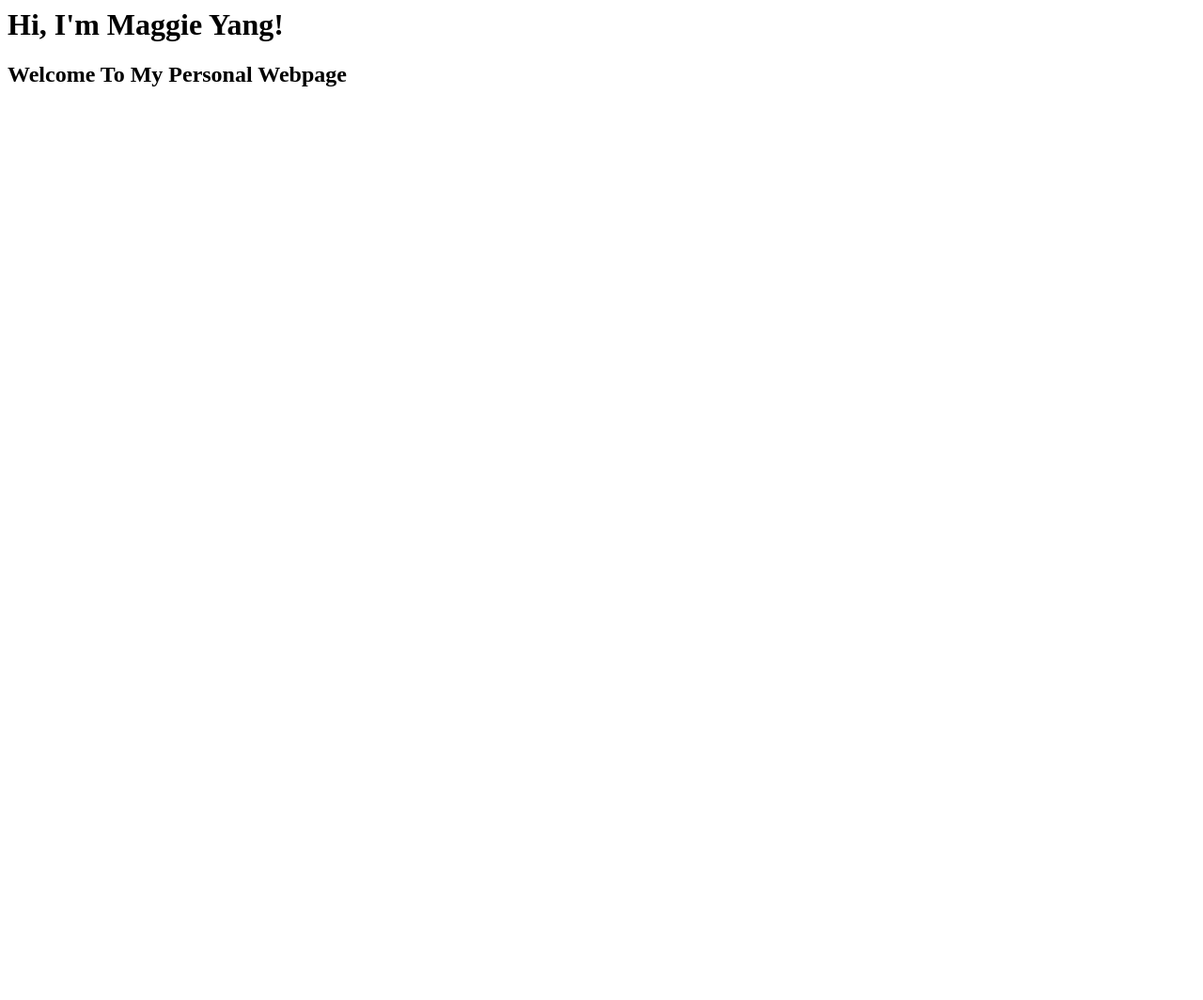
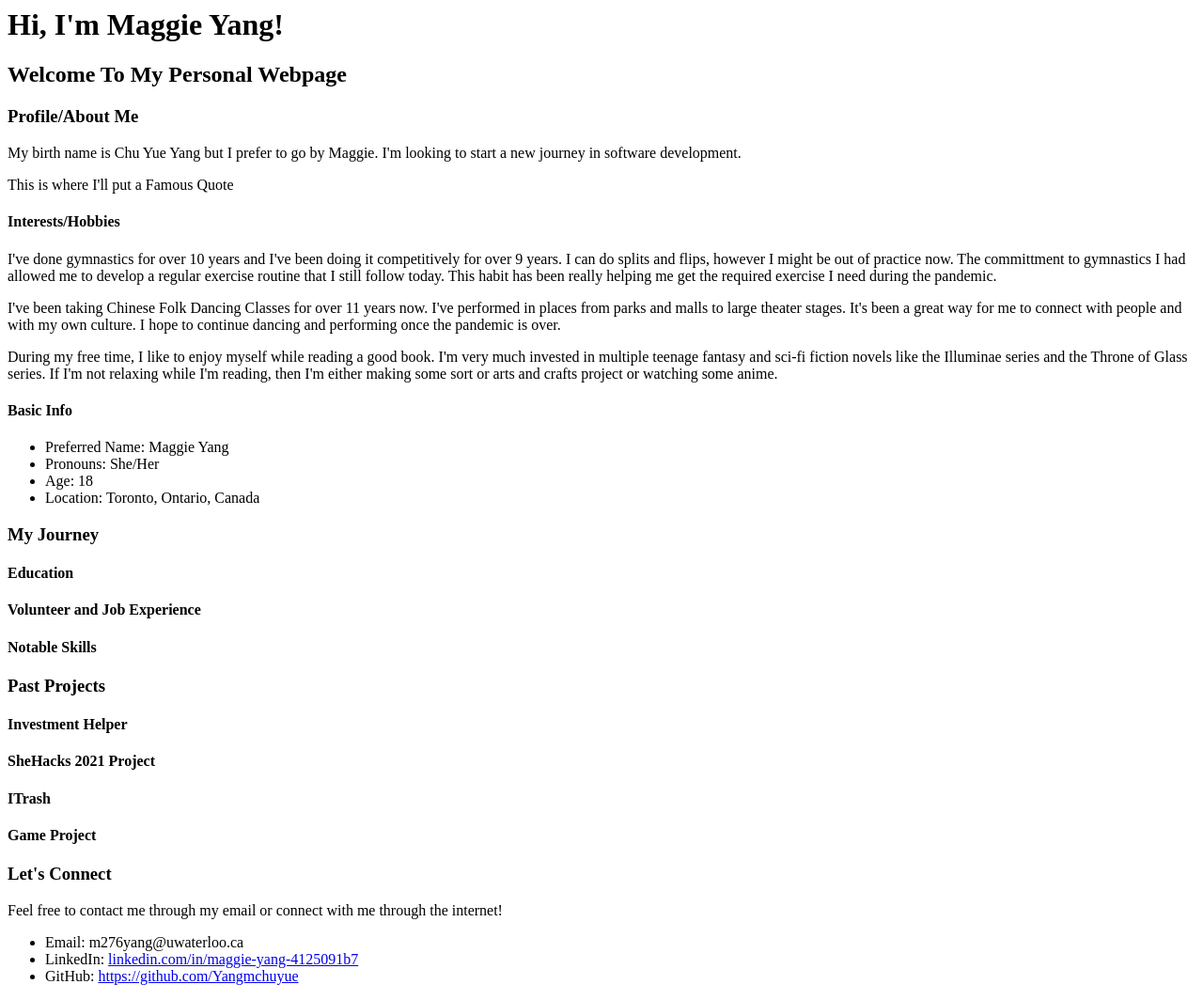
Before and after one commit to Yangmchuyue/Maggie_Yang.github.io, a plain HTML site: page index.html in a window 1280 px wide. Shown: the whole page at 94% size. Before the commit the page ends 800 px from the top, so only its background shows below. Drawn offline with Linux system fonts and the light colour scheme.

Commit message:
Update index.html

```diff
--- a/index.html
+++ b/index.html
@@ -4,13 +4,43 @@
    </head>
 
    <body>
-    <h1>Hi, I'm Maggie Yang!</h1>
-    <h2>Welcome To My Personal Webpage</h2>
+     <h1>Hi, I'm Maggie Yang!</h1>
+     <h2>Welcome To My Personal Webpage</h2>
+     <h3>Profile/About Me</h3>
+     <p>My birth name is Chu Yue Yang but I prefer to go by Maggie. I'm looking to start a new journey in software development.</p>
+     <p>This is where I'll put a Famous Quote</p>
+     <h4>Interests/Hobbies</h4>
+     <p>I've done gymnastics for over 10 years and I've been doing it competitively for over 9 years. I can do splits and flips, however I might be out of practice now. The committment to gymnastics I had allowed me to develop a regular exercise routine that I still follow today. This habit has been really helping me get the required exercise I need during the pandemic.</p>
+     <p>I've been taking Chinese Folk Dancing Classes for over 11 years now. I've performed in places from parks and malls to large theater stages. It's been a great way for me to connect with people and with my own culture. I hope to continue dancing and performing once the pandemic is over.</p>
+     <p>During my free time, I like to enjoy myself while reading a good book. I'm very much invested in multiple teenage fantasy and sci-fi fiction novels like the Illuminae series and the Throne of Glass series. If I'm not relaxing while I'm reading, then I'm either making some sort or arts and crafts project or watching some anime.</p>
+     <h4>Basic Info</h4><!-- put in second column -->
+     <ul>
+       <li>Preferred Name: Maggie Yang</li>
+       <li>Pronouns: She/Her</li>
+       <li>Age: 18 </li>
+       <li>Location: Toronto, Ontario, Canada</li>
+     </ul>
+     <h3>My Journey</h3>
+     <h4>Education</h4>
+     <h4>Volunteer and Job Experience</h4>
+     <h4>Notable Skills</h4>
+     <h3>Past Projects</h3>
+     <h4>Investment Helper</h4>
+     <h4>SheHacks 2021 Project</h4>
+     <h4>ITrash</h4>
+     <h4>Game Project</h4>
+     <h3>Let's Connect</h3>
+     <p>Feel free to contact me through my email or connect with me through the internet!</p>
+     <ul>
+       <li>Email: m276yang@uwaterloo.ca</li>
+       <li>LinkedIn: <a href="linkedin.com/in/maggie-yang-4125091b7">linkedin.com/in/maggie-yang-4125091b7</a></li>
+       <li>GitHub: <a href="https://github.com/Yangmchuyue">https://github.com/Yangmchuyue</a></li>
+     </ul>
     <!--
         About Me: basic info ie age, interests, hobbies, goals
         My Journey: Education (high school, love French language, now university life) keep it short and be selective
         Past Projects: Investment Helper, SE101 project, hackathon stuff, link to projects and github
-        Let's Connect -> links to linkedIn and waterloo email
+        Let's Connect -> links to linkedIn and waterloo email and github?
     -->
    </body>
 
```
